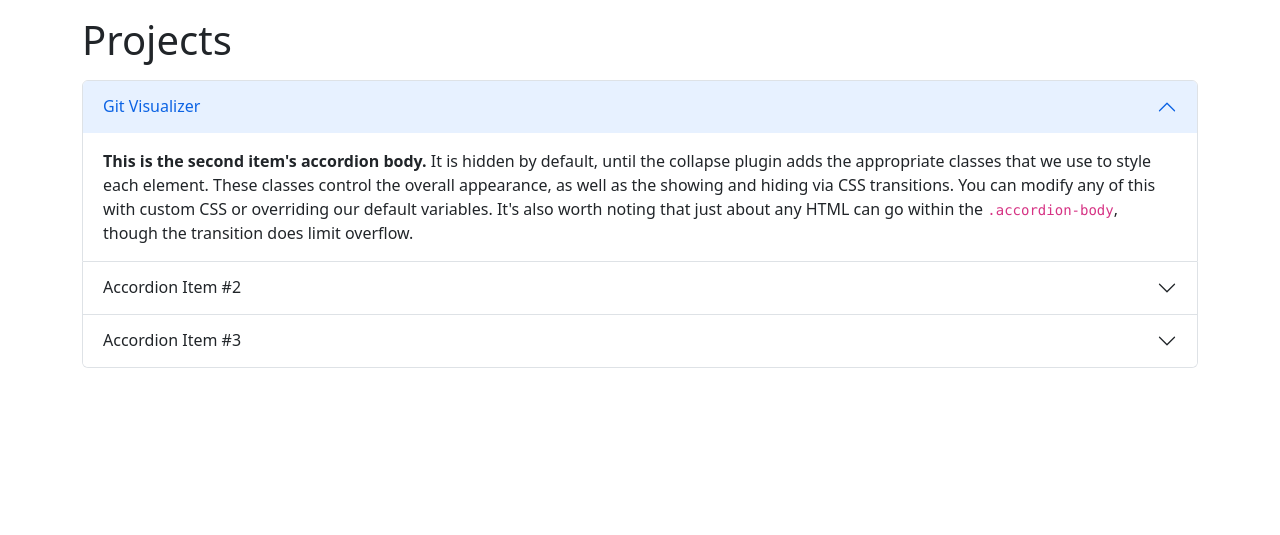
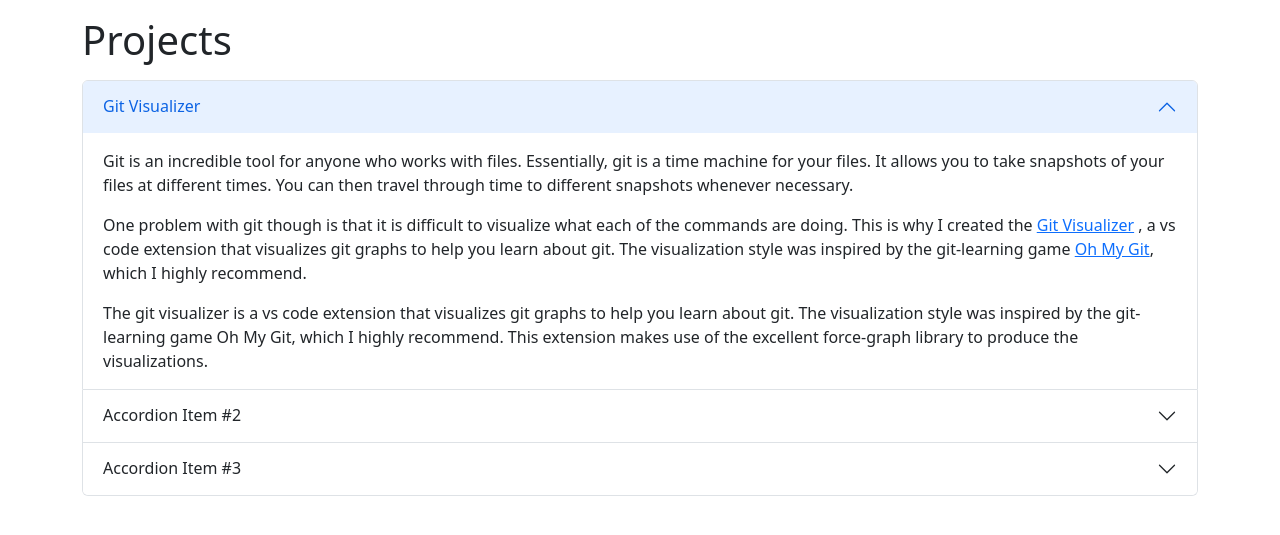
Before and after one commit to jainpranav1/personal_website, a Node server app: page /projects in a window 1280 px wide, after a click on "Git Visualizer". Shown: the part 56-591 px from the top of the page. Run offline with Node 20, Linux system fonts and the light colour scheme.

Commit message:
added more stuff to projects

```diff
--- a/views/home.ejs
+++ b/views/home.ejs
@@ -20,6 +20,7 @@
 
       .pranav-pic {
         max-width: 250px;
+        width: 100%;
         height: auto;
       }
 
--- a/views/projects.ejs
+++ b/views/projects.ejs
@@ -30,14 +30,37 @@
             data-bs-parent="#accordionExample"
           >
             <div class="accordion-body">
-              <strong>This is the second item's accordion body.</strong> It is
-              hidden by default, until the collapse plugin adds the appropriate
-              classes that we use to style each element. These classes control
-              the overall appearance, as well as the showing and hiding via CSS
-              transitions. You can modify any of this with custom CSS or
-              overriding our default variables. It's also worth noting that just
-              about any HTML can go within the <code>.accordion-body</code>,
-              though the transition does limit overflow.
+              <p>
+                Git is an incredible tool for anyone who works with files.
+                Essentially, git is a time machine for your files. It allows you
+                to take snapshots of your files at different times. You can then
+                travel through time to different snapshots whenever necessary.
+              </p>
+              <p>
+                One problem with git though is that it is difficult to visualize
+                what each of the commands are doing. This is why I created the
+                <a
+                  href="https://marketplace.visualstudio.com/items?itemName=PranavJain.git-visualizer"
+                  class="link-primary"
+                  target="_blank"
+                  >Git Visualizer</a
+                >
+                , a vs code extension that visualizes git graphs to help you
+                learn about git. The visualization style was inspired by the
+                git-learning game
+                <a
+                  href="https://ohmygit.org/"
+                  class="link-primary"
+                  target="_blank"
+                  >Oh My Git</a
+                >, which I highly recommend.
+              </p>
+
+              The git visualizer is a vs code extension that visualizes git
+              graphs to help you learn about git. The visualization style was
+              inspired by the git-learning game Oh My Git, which I highly
+              recommend. This extension makes use of the excellent force-graph
+              library to produce the visualizations.
             </div>
           </div>
         </div>
```
